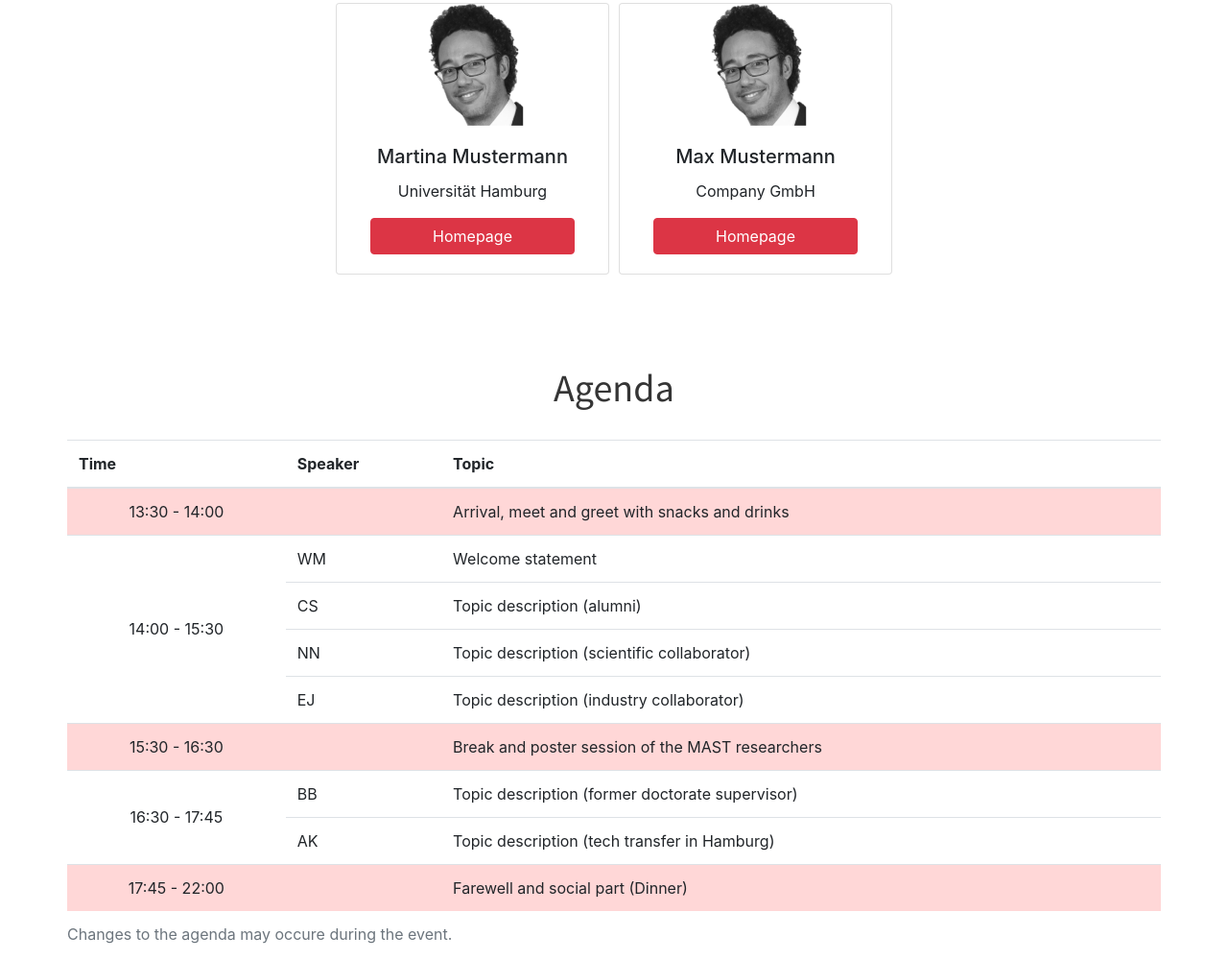
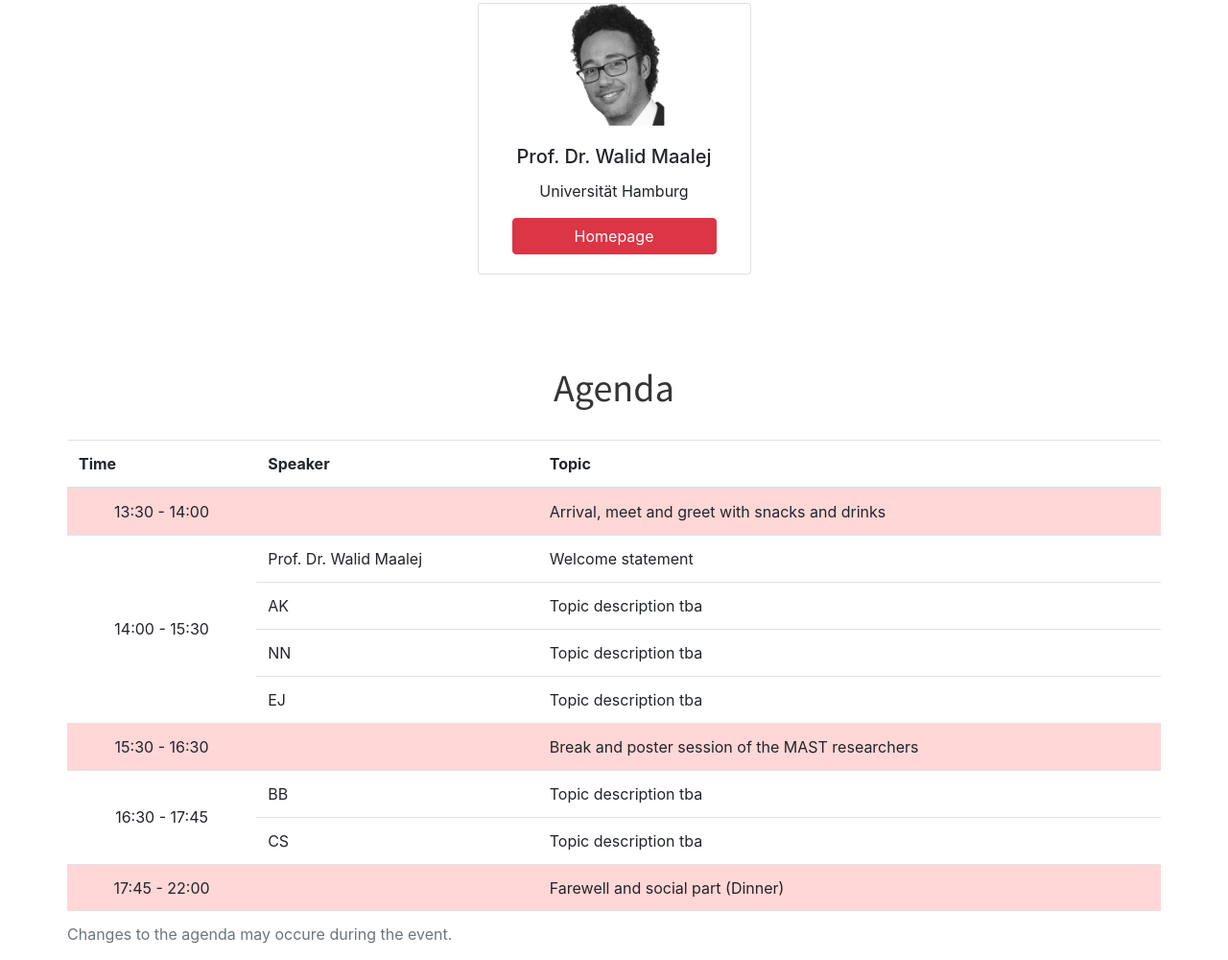
Before and after one commit to tim-puhlfuerss/mast-jubilee, a plain HTML site: page index.html in a window 1280 px wide. Shown: the part 1334-2334 px from the top of the page at 96% size. Drawn offline with nearby package versions, Linux system fonts and the light colour scheme.

Commit message:
Edit speakers

```diff
--- a/index.html
+++ b/index.html
@@ -108,17 +108,9 @@
             <div class="card text-center col-md-3 my-card" style="width:20rem;margin:20px 5px 24px 5px;">
                 <img class="card-img-top center-img-card" src="img/staff/walid-maalej.png" alt="Card image cap ">
                 <div class="card-body d-flex flex-column">
-                    <h5 class="card-title ">Martina Mustermann</h5>
+                    <h5 class="card-title ">Prof. Dr. Walid Maalej</h5>
                     <p class="card-text">Universität Hamburg</p>
                     <a target="_blank" href="https://www.inf.uni-hamburg.de/en/inst/ab/mast/" class="mt-auto btn btn-danger">Homepage</a>
-                </div>
-            </div>
-            <div class="card text-center col-md-3 my-card" style="width:20rem;margin:20px 5px 24px 5px;">
-                <img class="card-img-top center-img-card" src="img/staff/walid-maalej.png" alt="Card image cap ">
-                <div class="card-body  d-flex flex-column">
-                    <h5 class="card-title ">Max Mustermann</h5>
-                    <p class="card-text">Company GmbH</p>
-                    <a target="_blank" href="https://www.inf.uni-hamburg.de/en/inst/ab/mast/" class="mt-auto btn btn-danger ">Homepage</a>
                 </div>
             </div>
         </div>
@@ -146,20 +138,20 @@
                     </tr>
                     <tr>
                         <td align="center" rowspan=" 4 ">14:00 - 15:30</td>
-                        <td>WM</td>
+                        <td>Prof. Dr. Walid Maalej</td>
                         <td>Welcome statement</td>
                     </tr>
                     <tr>
-                        <td>CS</td>
-                        <td>Topic description (alumni)</td>
+                        <td>AK</td>
+                        <td>Topic description tba</td>
                     </tr>
                     <tr>
                         <td>NN</td>
-                        <td>Topic description (scientific collaborator)</td>
+                        <td>Topic description tba</td>
                     </tr>
                     <tr>
                         <td>EJ</td>
-                        <td>Topic description (industry collaborator)</td>
+                        <td>Topic description tba</td>
                     </tr>
                     <tr class="success ">
                         <td align="center">15:30 - 16:30</td>
@@ -169,11 +161,11 @@
                     <tr>
                         <td align="center" rowspan="2 ">16:30 - 17:45</td>
                         <td>BB</td>
-                        <td>Topic description (former doctorate supervisor)</td>
+                        <td>Topic description tba</td>
                     </tr>
                     <tr>
-                        <td>AK</td>
-                        <td>Topic description (tech transfer in Hamburg)</td>
+                        <td>CS</td>
+                        <td>Topic description tba</td>
                     </tr>
                     <tr class="success ">
                         <td align="center">17:45 - 22:00</td>
```
